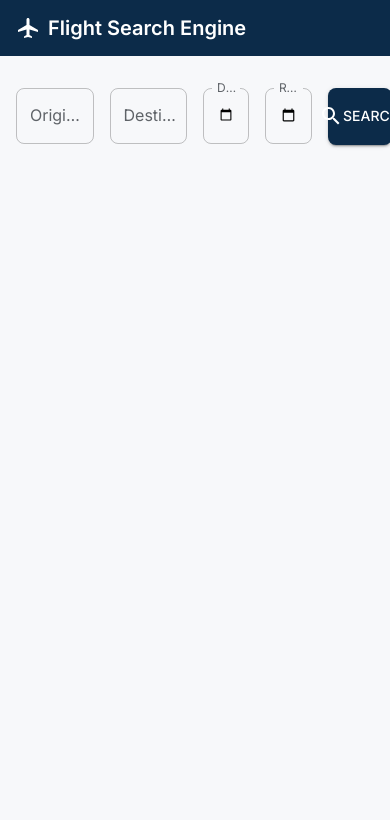
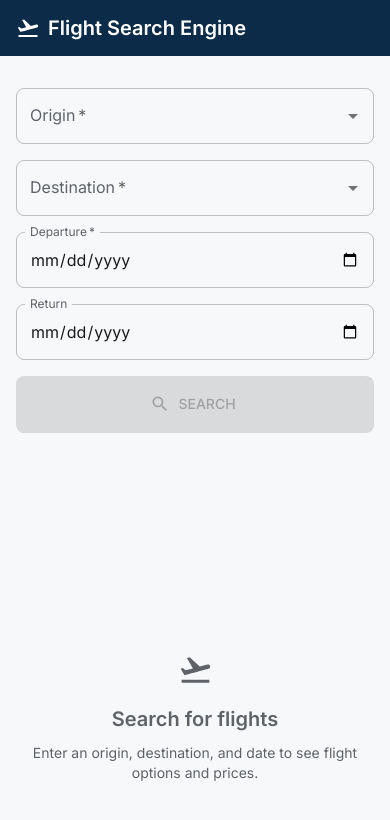
Before and after one commit to emilyjuly/flight-search-engine, a React (Vite) app: page / in a window 390 px wide. Shown: the top 820 px of the page. Built offline with nearby package versions, Linux system fonts and the light colour scheme.

Commit message:
Add responsive layout, loading skeleton, empty state and autocomplete for locations

```diff
--- a/package.json
+++ b/package.json
@@ -15,6 +15,7 @@
     "@mui/icons-material": "^7.3.7",
     "@mui/material": "^7.3.7",
     "@vercel/node": "^5.5.23",
+    "moment": "^2.30.1",
     "react": "^19.2.0",
     "react-dom": "^19.2.0",
     "recharts": "^3.6.0"
--- a/src/App.tsx
+++ b/src/App.tsx
@@ -1,4 +1,4 @@
-import { Alert, Box, CircularProgress, Grid } from "@mui/material";
+import { Alert, Box, Grid } from "@mui/material";
 import Layout from "./components/Layout/Layout";
 import SearchForm from "./components/SearchForm/SearchForm";
 import { useFlightsSearch } from "./hooks/useFlightsSearch";
@@ -9,6 +9,10 @@ import { useFlightFilters } from "./hooks/useFlightFilters";
 import { FiltersPanel } from "./components/FiltersPanel/FilterPanel";
 import { PriceChart } from "./components/PriceChart/PriceChart";
 import { mapFlightsToPriceChart } from "./utils/priceChartMapper";
+import EmptyState from "./components/EmptyState/EmptyState";
+import PriceChartSkeleton from "./components/PriceChart/PriceChartSkeleton";
+import { FlightsTableSkeleton } from "./components/FlightsTable/FlightsTableSkeleton";
+import FilterPanelSkeleton from "./components/FiltersPanel/FilterPanelSkeleton";
 
 function App() {
   const { flights, loading, error, searchFlights } = useFlightsSearch();
@@ -27,15 +31,26 @@ function App() {
 
   return (
     <Layout>
-      <SearchForm onSearch={searchFlights} />
+      <SearchForm onSearch={searchFlights} loading={loading} />
       <Box mt={4}>
-        {loading && <CircularProgress />}
+        {loading && (
+          <Grid container spacing={3}>
+            <Grid size={{ xs: 12, sm: 6, md: 4 }}>
+              <FilterPanelSkeleton />
+              <PriceChartSkeleton />
+            </Grid>
+
+            <Grid size={{ xs: 12, sm: 6, md: 8 }}>
+              <FlightsTableSkeleton />
+            </Grid>
+          </Grid>
+        )}
 
         {error && <Alert severity="error">{error}</Alert>}
 
         {!loading && flights.length > 0 && (
           <Grid container spacing={3}>
-            <Grid size={4}>
+            <Grid size={{ xs: 12, sm: 6, md: 4 }}>
               <FiltersPanel
                 filters={filters}
                 airlines={airlines}
@@ -44,11 +59,13 @@ function App() {
               <PriceChart data={chartData} />
             </Grid>
 
-            <Grid size={8}>
+            <Grid size={{ xs: 12, sm: 6, md: 4 }}>
               <FlightsTable flights={filteredFlights} />
             </Grid>
           </Grid>
         )}
+
+        {!loading && flights.length === 0 && <EmptyState />}
       </Box>
     </Layout>
   );
--- /dev/null
+++ b/src/components/EmptyState/EmptyState.tsx
@@ -0,0 +1,26 @@
+import { FlightTakeoff } from "@mui/icons-material";
+import { Box, Typography } from "@mui/material";
+
+function EmptyState() {
+  return (
+    <Box
+      height="60vh"
+      display="flex"
+      flexDirection="column"
+      alignItems="center"
+      justifyContent="center"
+      color="text.secondary"
+      textAlign="center"
+    >
+      <FlightTakeoff fontSize="large" />
+      <Typography variant="h6" mt={2}>
+        Search for flights
+      </Typography>
+      <Typography variant="body2" mt={1}>
+        Enter an origin, destination, and date to see flight options and prices.
+      </Typography>
+    </Box>
+  );
+}
+
+export default EmptyState;
--- a/src/components/FiltersPanel/FilterPanel.tsx
+++ b/src/components/FiltersPanel/FilterPanel.tsx
@@ -30,7 +30,6 @@ export function FiltersPanel({
       </Typography>
 
       <Stack spacing={3}>
-        {/* Price */}
         <Box>
           <Typography gutterBottom>Max price: ${filters.maxPrice}</Typography>
           <Slider
@@ -46,7 +45,6 @@ export function FiltersPanel({
           />
         </Box>
 
-        {/* Airlines */}
         <FormControl fullWidth>
           <InputLabel>Airlines</InputLabel>
           <Select
@@ -69,7 +67,6 @@ export function FiltersPanel({
           </Select>
         </FormControl>
 
-        {/* Stops */}
         <FormControl fullWidth>
           <InputLabel>Stops</InputLabel>
           <Select
--- /dev/null
+++ b/src/components/FiltersPanel/FilterPanelSkeleton.tsx
@@ -0,0 +1,15 @@
+import { Box, Skeleton } from "@mui/material";
+
+function FilterPanelSkeleton() {
+  return (
+    <Box>
+      <Skeleton variant="text" width="60%" height={32} />
+
+      {Array.from({ length: 4 }).map((_, i) => (
+        <Skeleton key={i} variant="rectangular" height={48} sx={{ mt: 2 }} />
+      ))}
+    </Box>
+  );
+}
+
+export default FilterPanelSkeleton;
--- /dev/null
+++ b/src/components/FlightsTable/FlightsTableSkeleton.tsx
@@ -0,0 +1,18 @@
+import { Skeleton, Box } from "@mui/material";
+
+export function FlightsTableSkeleton() {
+  return (
+    <Box>
+      <Skeleton variant="rectangular" height={48} />
+
+      {Array.from({ length: 12 }).map((_, index) => (
+        <Skeleton
+          key={index}
+          variant="rectangular"
+          height={40}
+          sx={{ mt: 1 }}
+        />
+      ))}
+    </Box>
+  );
+}
--- a/src/components/Layout/Header.tsx
+++ b/src/components/Layout/Header.tsx
@@ -1,11 +1,11 @@
 import { AppBar, Toolbar, Typography } from "@mui/material";
-import { AirplanemodeActive } from "@mui/icons-material";
+import { FlightTakeoff } from "@mui/icons-material";
 
 function Header() {
   return (
     <AppBar position="static" color="primary" elevation={0}>
       <Toolbar>
-        <AirplanemodeActive />
+        <FlightTakeoff />
         <Typography variant="h6" sx={{ ml: 1 }}>
           Flight Search Engine
         </Typography>
--- /dev/null
+++ b/src/components/PriceChart/PriceChartSkeleton.tsx
@@ -0,0 +1,11 @@
+import { Skeleton, Box } from '@mui/material'
+
+function PriceChartSkeleton() {
+  return (
+    <Box height={320} sx={{  marginTop: 2  }}>
+      <Skeleton variant="rectangular" height="100%" />
+    </Box>
+  )
+}
+
+export default PriceChartSkeleton;
--- a/src/components/SearchForm/SearchForm.tsx
+++ b/src/components/SearchForm/SearchForm.tsx
@@ -1,6 +1,7 @@
-import { Box, Button, Grid, TextField } from "@mui/material";
+import { Autocomplete, Box, Button, Grid, TextField } from "@mui/material";
 import { useState } from "react";
 import { Search } from "@mui/icons-material";
+import { fetchLocations } from "../../services/flightsApi";
 
 export type FlightSearchParams = {
   origin: string;
@@ -9,17 +10,56 @@ export type FlightSearchParams = {
   returnDate?: string;
 };
 
+type LocationOption = {
+  iataCode: string;
+  name: string;
+  address?: {
+    cityName?: string;
+    countryName?: string;
+  };
+};
+
 type SearchFormProps = {
   onSearch: (params: FlightSearchParams) => void;
+  loading: boolean;
 };
 
-function SearchForm({ onSearch }: SearchFormProps) {
+function SearchForm({ onSearch, loading }: SearchFormProps) {
+  const today = new Date().toISOString().split("T")[0];
+  const [dateError, setDateError] = useState<string | null>(null);
+  const [loadingLocations, setLoadingLocations] = useState(false);
+
   const [params, setParams] = useState<FlightSearchParams>({
     origin: "",
     destination: "",
     departureDate: "",
     returnDate: "",
   });
+
+  const [options, setOptions] = useState<LocationOption[]>([]);
+
+  const isFormInvalid =
+    !params.origin ||
+    !params.destination ||
+    !params.departureDate ||
+    params.departureDate < today;
+
+  const handleSearchLocations = async (value: string) => {
+    if (value.length < 2) {
+      setOptions([]);
+      return;
+    }
+
+    try {
+      setLoadingLocations(true);
+      const results = await fetchLocations(value);
+      setOptions(results);
+    } catch (e) {
+      setOptions([]);
+    } finally {
+      setLoadingLocations(false);
+    }
+  };
 
   const handleChange =
     (field: keyof FlightSearchParams) =>
@@ -32,33 +72,64 @@ function SearchForm({ onSearch }: SearchFormProps) {
 
   const handleSubmit = async (e: React.FormEvent) => {
     e.preventDefault();
-    onSearch(params);
+    if (params.departureDate < today) {
+      setDateError("Departure date cannot be in the past");
+      return;
+    }
+
+    setDateError(null);
+    onSearch({
+      origin: params.origin.toUpperCase(),
+      destination: params.destination.toUpperCase(),
+      departureDate: params.departureDate,
+      returnDate: params.returnDate,
+    });
   };
 
   return (
     <Box component="form" onSubmit={handleSubmit}>
       <Grid container spacing={2}>
-        <Grid size={3}>
-          <TextField
-            label="Origin"
-            fullWidth
-            value={params.origin}
-            onChange={handleChange("origin")}
-            required
+        <Grid size={{ xs: 12, sm: 6, md: 3 }}>
+          <Autocomplete
+            options={options}
+            disabled={loading}
+            loading={loadingLocations}
+            getOptionLabel={(option) => `${option.name} (${option.iataCode})`}
+            filterOptions={(x) => x}
+            onInputChange={(_, value) => handleSearchLocations(value)}
+            onChange={(_, value) =>
+              setParams((prev) => ({
+                ...prev,
+                origin: value?.iataCode ?? "",
+              }))
+            }
+            renderInput={(params) => (
+              <TextField {...params} label="Origin" required />
+            )}
           />
         </Grid>
 
-        <Grid size={3}>
-          <TextField
-            label="Destination"
-            fullWidth
-            value={params.destination}
-            onChange={handleChange("destination")}
-            required
+        <Grid size={{ xs: 12, sm: 6, md: 3 }}>
+          <Autocomplete
+            options={options}
+            disabled={loading}
+            loading={loadingLocations}
+            getOptionLabel={(option) => `${option.name} (${option.iataCode})`}
+            filterOptions={(x) => x}
+            onInputChange={(_, value) => handleSearchLocations(value)}
+            onChange={(_, value) =>
+              setParams((prev) => ({
+                ...prev,
+                destination: value?.iataCode ?? "",
+              }))
+            }
+            renderInput={(params) => (
+              <TextField {...params} label="Destination" required />
+            )}
           />
         </Grid>
 
-        <Grid size={2}>
+        <Grid size={{ xs: 12, sm: 6, md: 3 }}>
           <TextField
             label="Departure"
             type="date"
@@ -66,11 +137,15 @@ function SearchForm({ onSearch }: SearchFormProps) {
             InputLabelProps={{ shrink: true }}
             value={params.departureDate}
             onChange={handleChange("departureDate")}
+            disabled={loading}
             required
+            inputProps={{ min: today }}
+            error={!!dateError}
+            helperText={dateError}
           />
         </Grid>
 
-        <Grid size={2}>
+        <Grid size={{ xs: 12, sm: 6, md: 3 }}>
           <TextField
             label="Return"
             type="date"
@@ -78,18 +153,24 @@ function SearchForm({ onSearch }: SearchFormProps) {
             InputLabelProps={{ shrink: true }}
             value={params.returnDate}
             onChange={handleChange("returnDate")}
+            disabled={loading}
+            inputProps={{ min: today }}
           />
         </Grid>
-
-        <Grid size={2} display="flex" alignItems="flex-end">
+        <Grid
+          size={{ xs: 12, sm: 6, md: 3 }}
+          display="flex"
+          alignItems="flex-end"
+        >
           <Button
             sx={{ padding: 2 }}
             type="submit"
             variant="contained"
             fullWidth
+            disabled={loading || isFormInvalid}
+            startIcon={!loading && <Search />}
           >
-            <Search />
-            Search
+            {loading ? "Searching..." : "Search"}
           </Button>
         </Grid>
       </Grid>
--- a/src/services/flightsApi.ts
+++ b/src/services/flightsApi.ts
@@ -13,11 +13,15 @@ export async function fetchFlights(params: {
     `/api/amadeus/flight-offers?${query.toString()}`,
   );
 
-  console.log(response);
-
   if (!response.ok) {
     throw new Error("Failed to fetch flights");
   }
 
   return response.json();
 }
+
+export async function fetchLocations(keyword: string) {
+  const res = await fetch(`/api/amadeus/locations?keyword=${keyword}`);
+  if (!res.ok) throw new Error("Failed to fetch locations");
+  return res.json();
+}
```
Also changed, not shown: api/amadeus/locations.ts (added, +41 -0 lines), src/components/FlightsTable/FlightsTable.tsx (+17 -3 lines), 1 other file (tests, documents, lock files or other folders).
